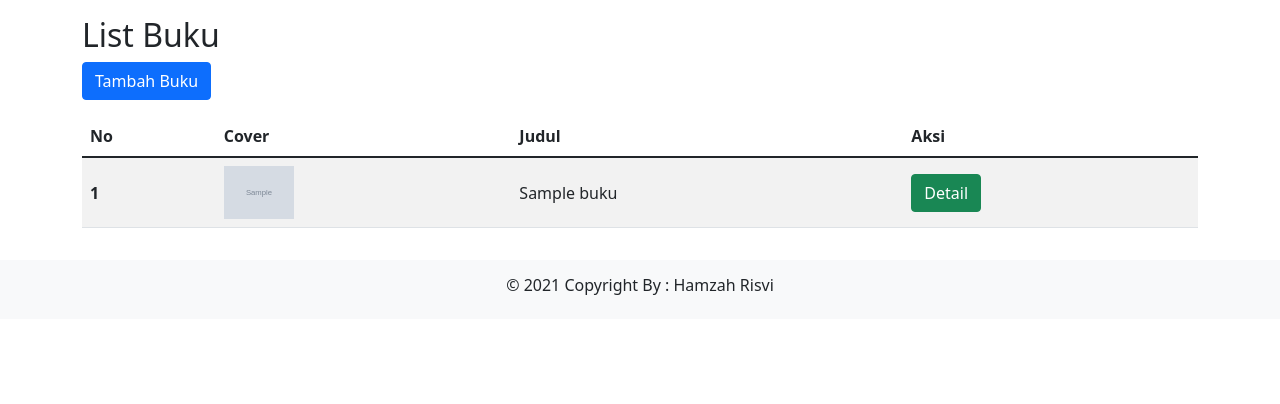
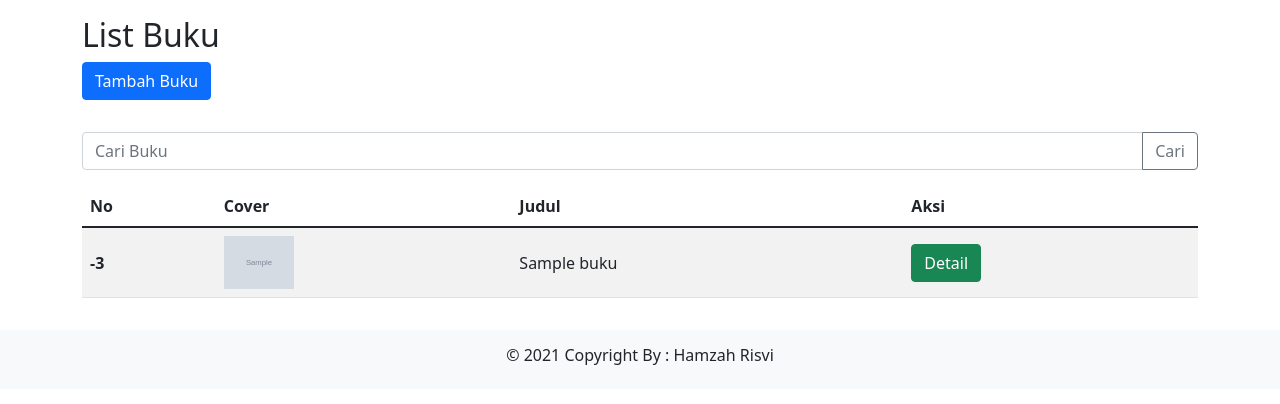
Before and after one commit to Hamzah-27/koleksibuku.github.io, a CodeIgniter 4 app: template app/Views/buku/index.php in a window 1280 px wide. Shown: the part 56-460 px from the top of the page. Run offline with PHP 8.4 and a stand-in for CodeIgniter, Linux system fonts and the light colour scheme; the template is opened without the code that fills it: most values are stand-ins (such as "Sample title", 1, 10 or a date in 2020); grey boxes marked "Sample" are stand-in pictures; data that the repository does not hold is empty; some libraries are stand-ins or nearby versions.

Commit message:
second commit

```diff
--- a/app/Models/BukuModel.php
+++ b/app/Models/BukuModel.php
@@ -18,4 +18,9 @@ class BukuModel extends Model
 
         return $this->where(['slug' => $slug])->first();
     }
+
+    public function search($cari)
+    {
+        return $this->table('buku')->like('judul', $cari)->orLike('penulis', $cari);
+    }
 }
--- a/app/Views/buku/index.php
+++ b/app/Views/buku/index.php
@@ -6,6 +6,12 @@
         <div class="col">
             <h2 class="mt-3">List Buku</h2>
             <a href="buku/create" class="btn btn-primary mb-3">Tambah Buku</a>
+            <form action="" method="POST">
+                <div class="input-group mr-3 my-3">
+                    <input type="text" class="form-control" placeholder="Cari Buku" name="cari">
+                    <button class="btn btn-outline-secondary" type="submit">Cari</button>
+                </div>
+            </form>
             <?php if(session()->getFlashdata('pesan')): ?>
             <div class="alert alert-success" role="alert">
                 <?= session()->getFlashdata('pesan'); ?>
@@ -21,7 +27,7 @@
                     </tr>
                 </thead>
                 <tbody>
-                    <?php $i = 1; ?>
+                    <?php $i = 1 + (4 * ($currentPage - 1)); ?>
                     <?php foreach ($buku as $b): ?>
                     <tr>
                         <th scope="row"><?= $i++; ?></th>
@@ -32,6 +38,7 @@
                     <?php endforeach; ?>
                 </tbody>
             </table>
+            <?= $pager->links('buku', 'buku_page') ?>
         </div>
     </div>
 </div>
```
Also changed, not shown: app/Views/pager/buku_page.php (added, +39 -0 lines).
